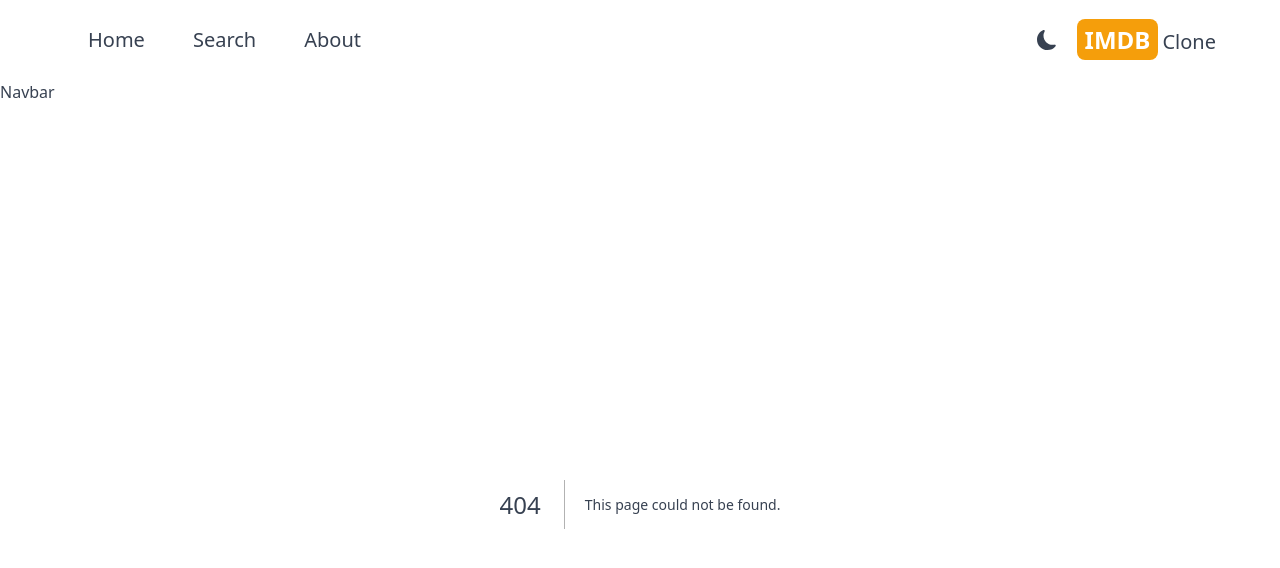
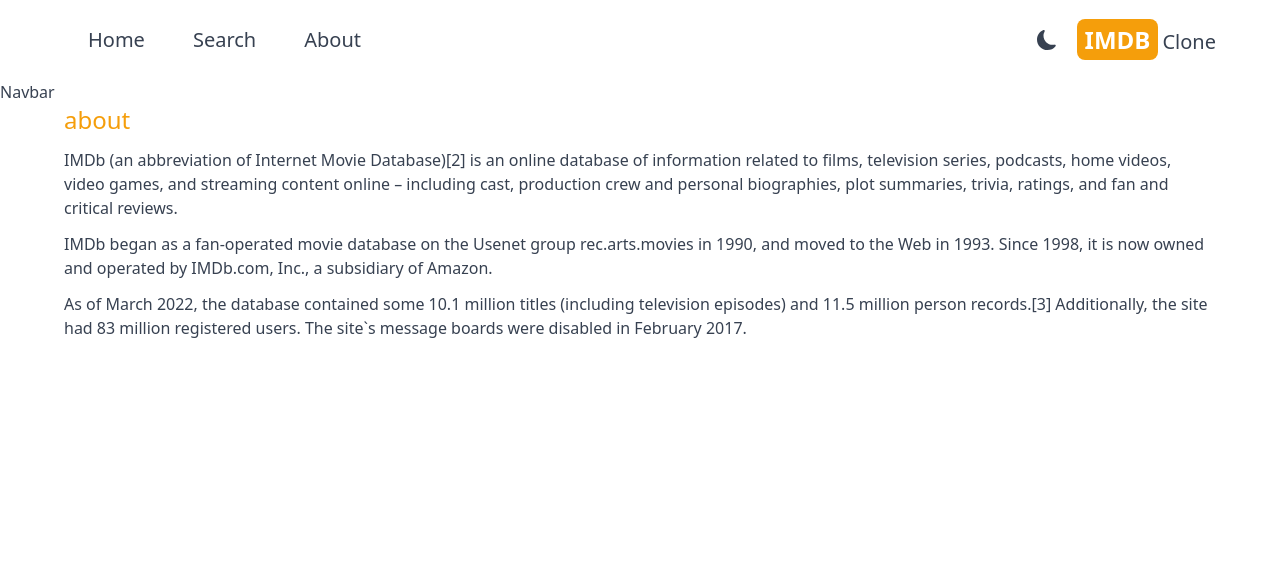
Before and after one commit to fullstackDEVH/nextjs-imdb-clone, a Next.js app: page /about in a window 1280 px wide. Before the commit this address had no page. Shown: the top 568 px of the page. Built offline with nearby package versions, Linux system fonts and the light colour scheme.

Commit message:
feat : create about page

```diff
--- /dev/null
+++ b/src/app/about/page.tsx
@@ -0,0 +1,27 @@
+const About = () => {
+  return (
+    <div className="max-w-6xl mx-auto space-y-3">
+      <h2 className="text-2xl text-amber-500 font-medium">about</h2>
+      <p>
+        IMDb (an abbreviation of Internet Movie Database)[2] is an online
+        database of information related to films, television series, podcasts,
+        home videos, video games, and streaming content online – including cast,
+        production crew and personal biographies, plot summaries, trivia,
+        ratings, and fan and critical reviews.
+      </p>
+      <p>
+        IMDb began as a fan-operated movie database on the Usenet group
+        rec.arts.movies in 1990, and moved to the Web in 1993. Since 1998, it is
+        now owned and operated by IMDb.com, Inc., a subsidiary of Amazon.
+      </p>
+      <p>
+        As of March 2022, the database contained some 10.1 million titles
+        (including television episodes) and 11.5 million person records.[3]
+        Additionally, the site had 83 million registered users. The site`s
+        message boards were disabled in February 2017.
+      </p>
+    </div>
+  );
+};
+
+export default About;
--- a/src/app/globals.css
+++ b/src/app/globals.css
@@ -1,6 +1,16 @@
 @tailwind base;
 @tailwind components;
 @tailwind utilities;
+
+* {
+  box-sizing: border-box;
+  padding: 0;
+  margin: 0;
+};
+
+p {
+  margin: 0;
+}
 
 @layer components {
     .icon {
```
